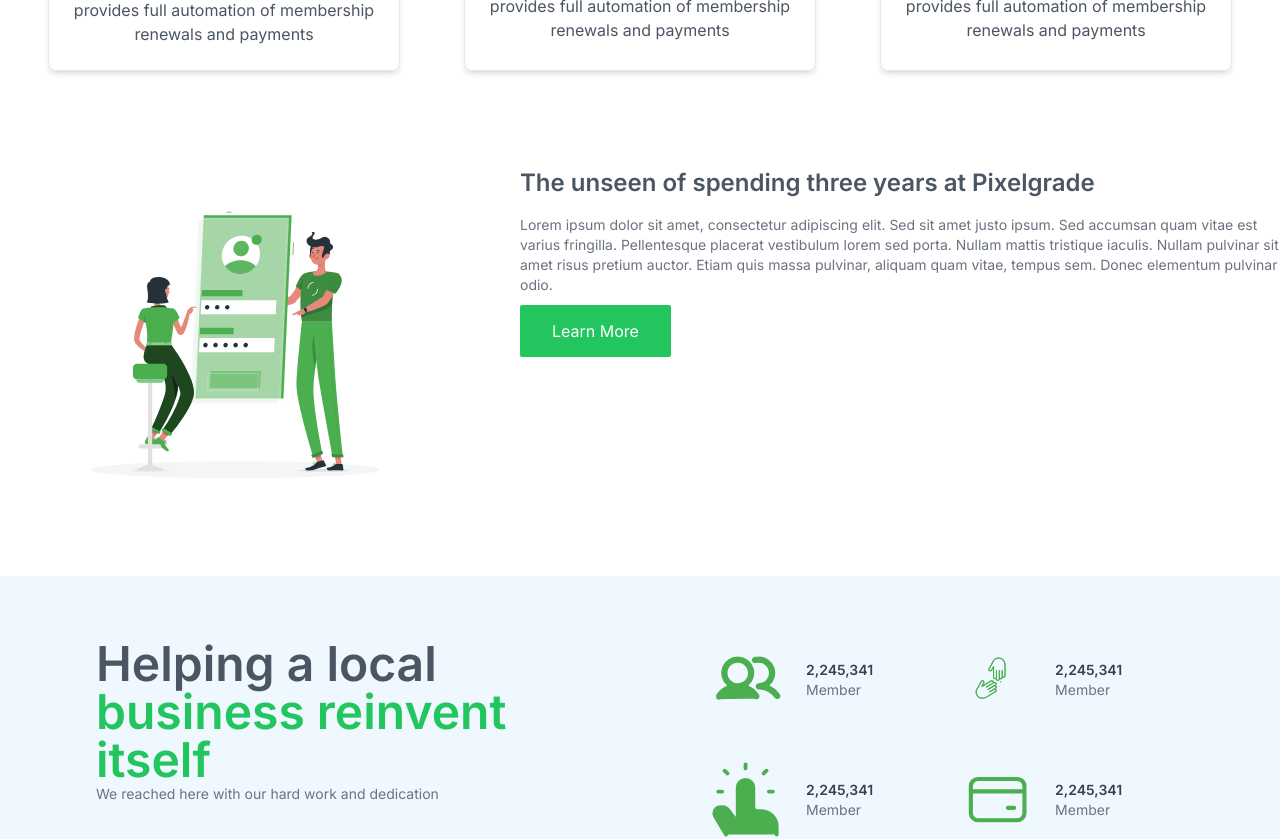
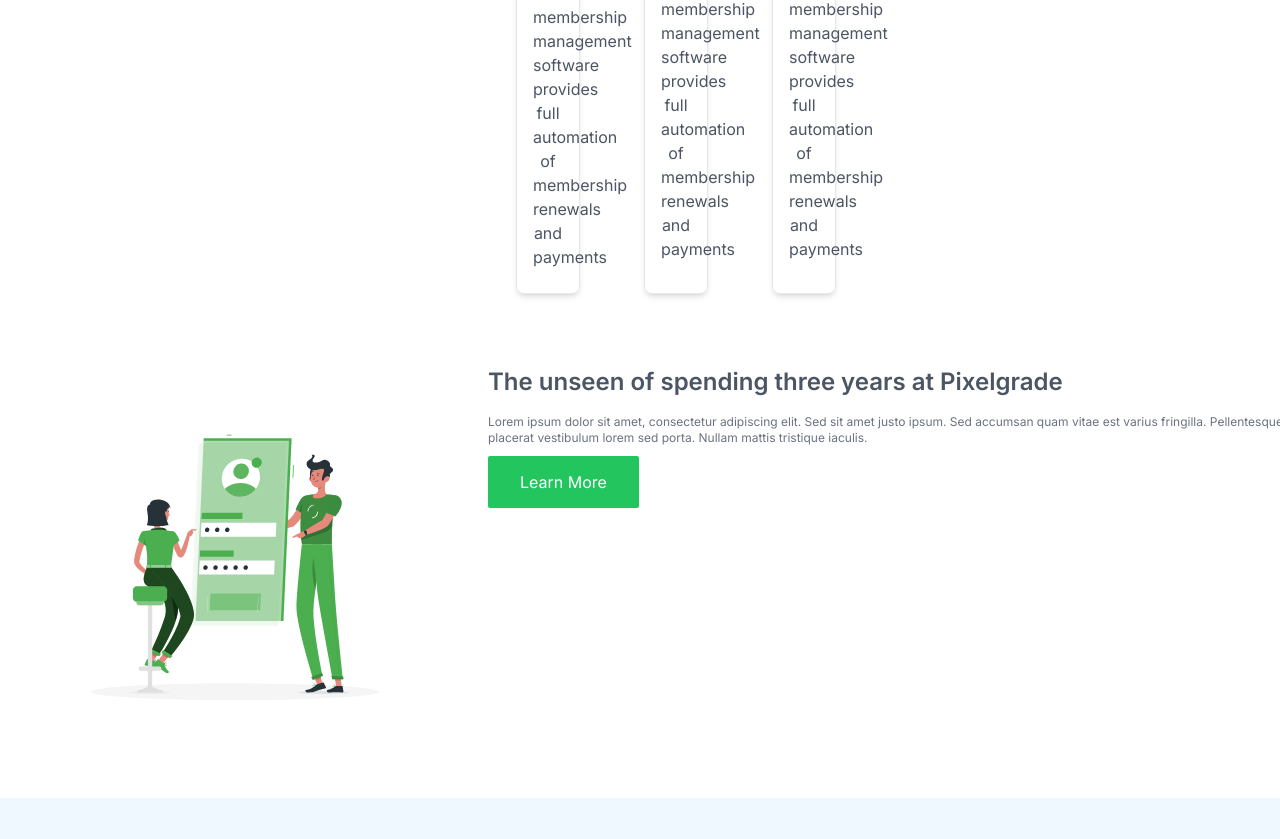
Before and after one commit to Shareefi619/figmaClone, a Next.js app: page / in a window 1280 px wide. Shown: the part 1040-1879 px from the top of the page. Built offline with nearby package versions, Linux system fonts and the light colour scheme.

Commit message:
fixed: mobile responsive

```diff
--- a/src/app/component/frontBar/index.tsx
+++ b/src/app/component/frontBar/index.tsx
@@ -4,7 +4,7 @@
 import Link from "next/link";
 export default function FrontBar() {
   return (
-    <div className="flex start my-2 lg:my-2 md:my-2 sm:my-2 w-[100%]  flex-col items-center justify-center p-16 lg:w-full lg:flex lg:flex-col lg:items-center lg:justify-center lg:p-16 md:w-full md:flex md:flex-col md:items-center md:justify-center md:p-16 sm:w-full sm:flex sm:flex-col sm:items-center sm:justify-center sm:p-16 bg-aliceblue ">
+    <div className="flex-start my-2 lg:my-2 md:my-2 sm:my-2 w-[100%]  flex-col items-center justify-center p-16 lg:w-full lg:flex lg:flex-col lg:items-center lg:justify-center lg:p-16 md:w-full md:flex md:flex-col md:items-center md:justify-center md:p-16 sm:w-full sm:flex sm:flex-col sm:items-center sm:justify-center sm:p-16 bg-aliceblue ">
       <div className="grid grid-cols-3 gap-4 lg:grid lg:grid-cols-3 lg:gap-4 md:grid md:grid-cols-3 md:gap-4 sm:grid sm:grid-cols-3 sm:gap-4">
         <div className="col-span-3 lg:hidden md:hidden sm:hidden">
           <Image src={image} alt="illustration" width={272} height={400} />
--- a/src/app/component/learnMore/index.tsx
+++ b/src/app/component/learnMore/index.tsx
@@ -3,22 +3,20 @@
 import Image from "next/image";
 export default function LearnMore() {
   return (
-    <div className=" flex-initial w-full lg:w-full md:w-full sm:w-full grid grid-cols-3 gap-4 mx-12 lg:grid lg:grid-cols-3 lg:gap-4 lg:mx-12 md:grid md:grid-cols-3 md:gap-4 md:mx-12 sm:grid sm:grid-cols-3 sm:gap-4 sm:mx-12">
+    <div className="flex-initial w-[250px] lg:w-full md:w-full sm:w-full grid grid-cols-3 gap-4 mx-12 lg:grid lg:grid-cols-3 lg:gap-4 lg:mx-12 md:grid md:grid-cols-3 md:gap-4 md:mx-12 sm:grid sm:grid-cols-3 sm:gap-4 sm:mx-12">
       <div className="col-span-3 lg:col-span-1 md:col-span-1 sm:col-span-1 lg:py-16">
         <Image src={learnmoreimg} alt="learnmore" className="w-[90%] h-[100%]" />
       </div>
 
-      <div className=" col-span-3 lg:col-span-2 md:col-span-2 sm:col-span-2 py-8 px-10">
-        <h2 className="w-full text-4xl font-semibold mb-4 font-inter text-gray-600 md:text-2xl sm:text-lg">
+      <div className="col-span-3 lg:col-span-2 md:col-span-2 sm:col-span-2 py-2 px-2">
+        <h2 className="w-full text-lg font-semibold mb-4 font-inter text-gray-600 md:text-2xl sm:text-lg">
           The unseen of spending three years at Pixelgrade
         </h2>
-        <p className="text-gray-500 mb-6 sm:text-sm">
+        <p className="text-gray-500 mb-6 sm:text-xs">
           Lorem ipsum dolor sit amet, consectetur adipiscing elit. Sed sit amet
           justo ipsum. Sed accumsan quam vitae est varius fringilla.
           Pellentesque placerat vestibulum lorem sed porta. Nullam mattis
-          tristique iaculis. Nullam pulvinar sit amet risus pretium auctor.
-          Etiam quis massa pulvinar, aliquam quam vitae, tempus sem. Donec
-          elementum pulvinar odio.
+          tristique iaculis.
         </p>
         <a href="#" className="text-white bg-green-500 py-4 px-8 mt-4 rounded-sm hover:underline">
           Learn More
--- a/src/app/component/localBuss/index.tsx
+++ b/src/app/component/localBuss/index.tsx
@@ -6,7 +6,7 @@
 import icon4 from "../../../../public/Icon4.svg";
 export default function LocalBuss() {
   return (
-    <div className="w-[100%] flex-start flex-col items-center justify-between p-16 lg:flex lg:flex-col lg:items-center lg:justify-between lg:p-16 md:flex md:flex-col md:items-center md:justify-between md:p-16 sm:flex sm:flex-col sm:items-center sm:justify-between sm:p-16 bg-aliceblue my-8 lg:w-full md:w-[750px]  sm:w-[672px]">
+    <div className=" w-[100%] flex-start flex-col items-center justify-between p-4 lg:flex lg:flex-col lg:items-center lg:justify-between lg:p-16 md:flex md:flex-col md:items-center md:justify-between md:p-16 sm:flex sm:flex-col sm:items-center sm:justify-between sm:p-16 bg-aliceblue my-8 lg:w-full md:w-[750px]  sm:w-[672px]">
       <div className="grid grid-cols-2 gap-4 mx-8 lg:grid lg:grid-cols-2 lg:gap-4 lg:mx-8 md:grid md:grid-cols-2 md:gap-4 md:mx-8 sm:grid sm:grid-cols-2 sm:gap-4 sm:mx-8">
         {/* Column 1 */}
         <div className="col-span-2 lg:col-span-1 md:col-span-1 sm:col-span-1">
@@ -22,7 +22,7 @@
         </div>
 
         {/* Column 2 */}
-        <div className="flex-start w-full col-span-2 lg:col-span-1 md:col-span-1 sm:col-span-1 lg:flex lg:flex-auto lg:mx-10 md:flex md:flex-auto md:mx-10 sm:flex sm:flex-auto sm:mx-10">
+        <div className="w-full -ml-10 col-span-2 lg:col-span-1 md:col-span-1 sm:col-span-1 lg:flex lg:flex-auto lg:mx-10 md:flex md:flex-auto md:mx-10 sm:flex sm:flex-auto sm:mx-10">
           <div className="grid grid-cols-2 gap-10 lg:grid lg:grid-cols-2 lg:gap-10 md:grid md:grid-cols-2 md:gap-10 sm:grid sm:grid-cols-2 sm:gap-10">
             <div className="col-span-1 flex items-center mx-6 lg:col-span-1 lg:flex lg:items-center lg:mx-6 md:col-span-1 md:flex md:items-center md:mx-6 sm:col-span-1 sm:flex sm:items-center sm:mx-6">
               <Image
--- a/src/app/component/managesystem/index.tsx
+++ b/src/app/component/managesystem/index.tsx
@@ -7,7 +7,7 @@
 import img3 from "../../../../public/m3.png";
 export default function ManageSystem() {
   return (
-    <div className="w-[100%] flex-start flex-col items-center justify-center my-12 lg:flex lg:flex-col lg:items-center lg:justify-center lg:my-12 lg:w-full md:flex-col md:items-center md:justify-center md:my-12 md:w-full sm:flex-col sm:items-center sm:justify-center sm:my-12 sm:w-full">
+    <div className="w-[100%] flex-col items-center justify-center my-12 lg:flex lg:flex-col lg:items-center lg:justify-center lg:my-12 lg:w-full md:flex-col md:items-center md:justify-center md:my-12 md:w-full sm:flex-col sm:items-center sm:justify-center sm:my-12 sm:w-full">
       <div className="text-center mb-4 lg:text-center lg:mb-4 md:text-center md:mb-4 sm:text-center sm:mb-4">
         <h2 className="text-xl font-bold font-inter text-gray-700 py-4 px-6 w-2/3 mx-auto md:text-3xl sm:text-2xl">
           Manage your entire community in a single system
@@ -16,7 +16,7 @@
           Who is Nextcent suitable for?
         </p>
       </div>
-      <div className="grid grid-cols-12 gap-8 mx-8 lg:grid lg:grid-cols-12 lg:gap-8 lg:mx-8 md:grid md:grid-cols-12 md:gap-8 md:mx-8 sm:grid sm:grid-cols-12 sm:gap-8 sm:mx-8">
+      <div className="w-[280px] grid grid-cols-12 gap-4 ml-[34px] lg:grid lg:grid-cols-12 lg:gap-8 lg:mx-8 md:grid md:grid-cols-12 md:gap-8 md:mx-8 sm:grid sm:grid-cols-12 sm:gap-8 sm:mx-8">
         <div className="col-span-12 py-6 px-4 mx-4 my-4 border rounded-lg shadow-md lg:col-span-4 lg:py-6 lg:px-4 lg:mx-4 lg:my-4 lg:border lg:rounded-lg lg:shadow-md md:col-span-4 md:py-6 md:px-4 md:mx-4 md:my-4 md:border md:rounded-md md:shadow-md sm:col-span-4 sm:py-6 sm:px-4 sm:mx-4 sm:my-4 sm:border sm:rounded-sm sm:shadow-md">
           <div className="relative">
             <Image
--- a/src/app/component/navbar/index.tsx
+++ b/src/app/component/navbar/index.tsx
@@ -12,7 +12,7 @@
     setIsOpen(!isOpen);
   };
   return (
-    <header className="w-[100%] lg:w-full lg:py-4 lg:px-8 md:w-full md:py-4 md:px-8 sm:w-full sm:py-4 sm:px-8 ">
+    <header className=" w-[100%] lg:w-full lg:py-4 lg:px-8 md:w-full md:py-4 md:px-8 sm:w-full sm:py-4 sm:px-8 ">
       <button
         aria-label="home-page"
         className="lg:flex-col lg:justify-center lg:items-center lg:hidden"
```
